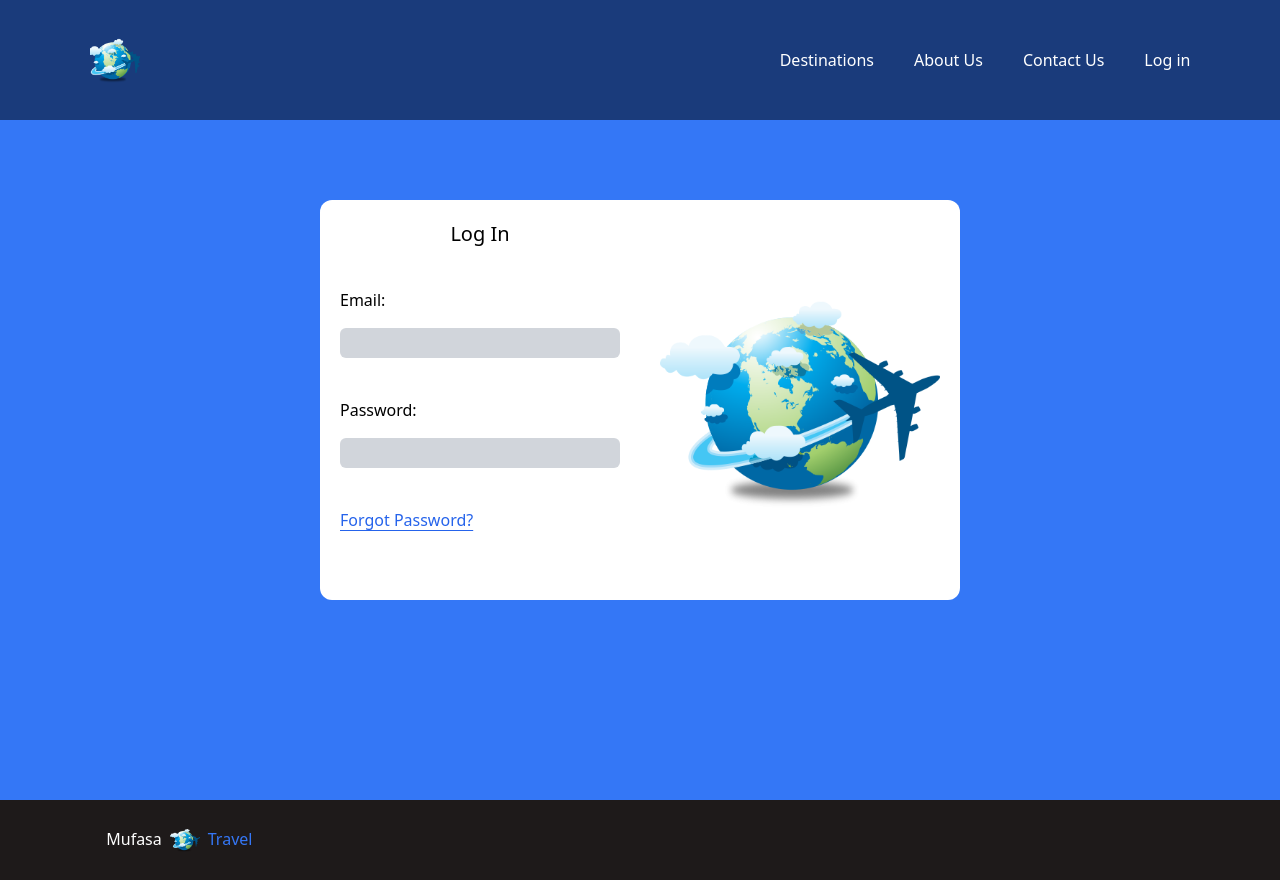
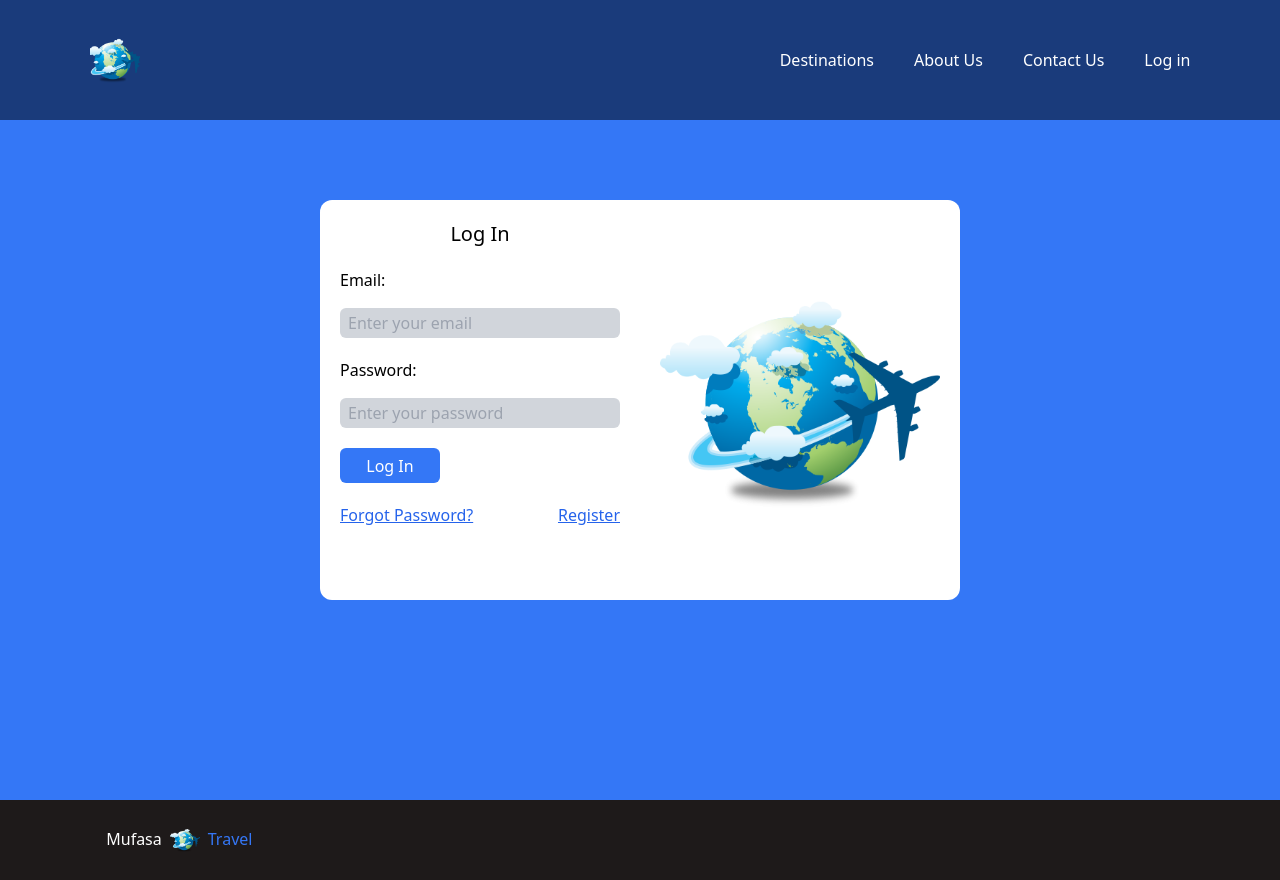
Before and after one commit to mustafagarko/travel-app, a React (Create React App) app: page /login in a window 1280 px wide. Built offline with nearby package versions, Linux system fonts and the light colour scheme.

Commit message:
login_adjusted

```diff
--- a/src/Pages/LogIn/LogIn.jsx
+++ b/src/Pages/LogIn/LogIn.jsx
@@ -4,19 +4,33 @@ const LogIn = () => {
   return (
     <section className="w-screen h-screen flex items-center bg-[#3477F6] justify-center">
       <div className="w-1/2 h-1/2 bg-white rounded-xl flex gap-10 p-5">
-        <div className="md:w-1/2 w-full flex flex-col gap-10">
+        <div className="md:w-1/2 w-full flex flex-col gap-5">
           <h1 className="text-center text-xl">Log In</h1>
           <div className="flex flex-col gap-4">
             <p>Email:</p>
-            <input className="w-full bg-gray-300 h-[30px] rounded-md"></input>
+            <input
+              placeholder="Enter your email"
+              className="w-full bg-gray-300 h-[30px] rounded-md p-2"
+            ></input>
           </div>
           <div className="flex flex-col gap-4">
             <p>Password:</p>
-            <input className="w-full bg-gray-300 h-[30px] rounded-md"></input>
+            <input
+              placeholder="Enter your password"
+              className="w-full bg-gray-300 h-[30px] rounded-md p-2"
+            ></input>
           </div>
-          <p className="underline underline-offset-4 text-blue-600 cursor-pointer">
-            Forgot Password?
-          </p>
+          <button className="w-[100px] rounded-md text-white bg-[#3477F6] hover:bg-[#0E3771] h-[35px]">
+            Log In
+          </button>
+          <div className="flex justify-between">
+            <p className="underline underline-offset-6 text-blue-600 cursor-pointer">
+              Forgot Password?
+            </p>
+            <p className="underline underline-offset-6 text-blue-600 cursor-pointer">
+              Register
+            </p>
+          </div>
         </div>
         <figure className="md:w-1/2 md:flex hidden ">
           <img src={logoPic} className="object-contain" />
```
